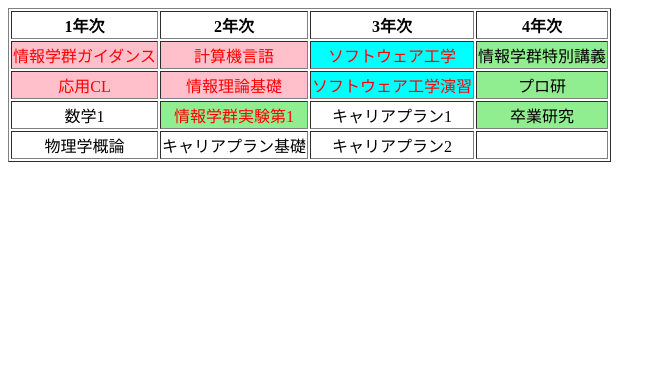
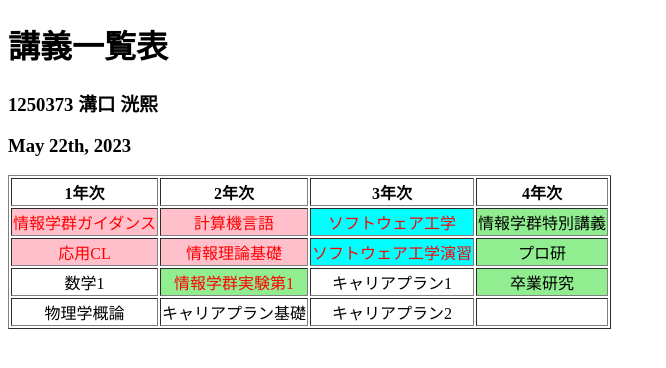
Before and after one commit to MIZOGUCHIKoki/InformationExperiment_3c-3i, a plain HTML site: page 09_WebInterface/no1.html in a window 1280 px wide. Shown: the whole page, without its empty margins (0-666 px from the left). Drawn offline with Linux system fonts and the light colour scheme.

Commit message:
add header

```diff
--- a/09_WebInterface/no1.html
+++ b/09_WebInterface/no1.html
@@ -8,6 +8,9 @@
 </head>
 
 <body>
+	<h1>講義一覧表</h1>
+	<h3>1250373 溝口 洸熙</h3>
+	<h3>May 22th, 2023</h3>
 	<table border="1">
 		<tr>
 			<th>1年次</th>
```
